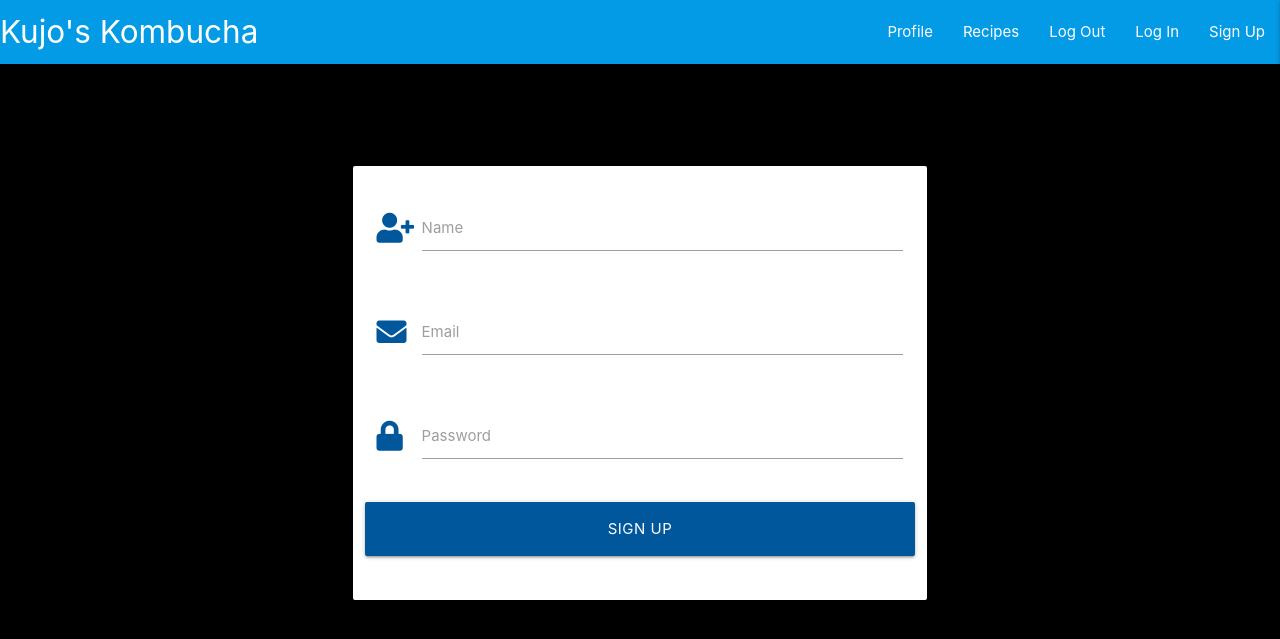
After one commit to JMortifee/data-centric-development, a Flask app: page /sign_up in a window 1280 px wide. The commit adds this page. Shown: the top 639 px of the page. Run offline with Flask 2, Linux system fonts and the light colour scheme; some libraries are stand-ins or nearby versions.

Commit message:
created sign up function and page

```diff
--- a/app.py
+++ b/app.py
@@ -4,6 +4,7 @@ from flask import (
     redirect, request, session, url_for)
 from flask_pymongo import PyMongo
 from bson.objectid import ObjectId
+from werkzeug.security import generate_password_hash, check_password_hash
 if os.path.exists("env.py"):
     import env
 
@@ -18,6 +19,34 @@ mongo = PyMongo(app)
 
 
 @app.route("/")
+def landing():
+    return render_template("landing.html")
+
+
+@app.route("/sign_up", methods=["GET", "POST"])
+def sign_up():
+    if request.method == "POST":
+        # check if email already exists in db
+        existing_user = mongo.db.users.find_one(
+            {"email": request.form.get("email")})
+
+        if existing_user:
+            flash("Email already exists")
+            return redirect(url_for("sign_up"))
+
+        register = {
+            "name": request.form.get("name"),
+            "email": request.form.get("email"),
+            "password": generate_password_hash(request.form.get("password"))
+        }
+        mongo.db.users.insert_one(register)
+
+        # put the new user into 'session' cookie
+        session["user"] = request.form.get("username")
+        flash("Registration Successful!")
+    return render_template("sign_up.html")
+
+
 @app.route("/recipes")
 def recipes():
     recipes = mongo.db.recipes.find()
--- a/static/css/style.css
+++ b/static/css/style.css
@@ -1,2 +1,22 @@
 body {
-    background-color: red;}
+    background: black;
+  }
+
+.navbar-list {
+    float: right;
+    margin-right: 0;
+}
+
+.navbar-list ul li{
+    float: right;
+}
+
+
+/* sign up page */
+
+.sign_up-container{
+    margin:0 auto;
+    margin-top: 20px;
+    width: 100%;
+    background: orange;
+}
--- a/static/js/script.js
+++ b/static/js/script.js
@@ -0,0 +1,7 @@
+/*
+    jQuery for MaterializeCSS initialization
+*/
+
+$(document).ready(function () {
+    $(".sidenav").sidenav({edge: "right"});
+});
--- a/templates/base.html
+++ b/templates/base.html
@@ -3,21 +3,65 @@
 <head>
     <meta charset="UTF-8">
     <meta name="viewport" content="width=device-width, initial-scale=1.0">
-    <script src="https://code.jquery.com/jquery-3.5.1.min.js"
-    integrity="sha256-9/aliU8dGd2tb6OSsuzixeV4y/faTqgFtohetphbbj0=" crossorigin="anonymous"></script>
-  <link rel="stylesheet" href="https://maxcdn.bootstrapcdn.com/bootstrap/4.2.1/css/bootstrap.min.css" type="text/css" />
-  <script src="https://maxcdn.bootstrapcdn.com/bootstrap/4.2.1/js/bootstrap.min.js"></script>
-  <script src="https://kit.fontawesome.com/917531dfb5.js" crossorigin="anonymous"></script>
-  <link rel="stylesheet" href="static/css/style.css" type="text/css">
+    <link rel="stylesheet" href="https://cdnjs.cloudflare.com/ajax/libs/font-awesome/5.13.1/css/all.min.css"
+        integrity="sha512-xA6Hp6oezhjd6LiLZynuukm80f8BoZ3OpcEYaqKoCV3HKQDrYjDE1Gu8ocxgxoXmwmSzM4iqPvCsOkQNiu41GA==" crossorigin="anonymous" type="text/css">
+    <link rel="stylesheet" href="https://cdnjs.cloudflare.com/ajax/libs/materialize/1.0.0/css/materialize.min.css" type="text/css">
+    <link rel="stylesheet" href="{{ url_for('static', filename='css/style.css') }}" type="text/css">
+    {% block styles %}
+    {% endblock %}
     <title>Kujo's Kombucha</title>
 </head>
 <body>
 
-    <h1>I'm part of the base template!</h1>
-    {% block content %}
+	<header>
+        <!-- top navbar -->
+		<nav class="nav-extended text-shadow light-blue darken-1">
+			<div class="nav-wrapper">
+				<a href="{{ url_for('landing') }}" class="brand-logo">Kujo's Kombucha</a>
+				<a href="#" data-target="mobile-demo" class="sidenav-trigger right"><i class="fas fa-bars"></i></a>
+				<ul class="right hide-on-med-and-down">
+          <li><a href="#">Profile</a></li>
+          <li><a href="{{ url_for('recipes') }}">Recipes</a></li>
+          <li><a href="#">Log Out</a></li>
+          <li><a href="#">Log In</a></li>
+          <li><a href="{{ url_for('sign_up') }}">Sign Up</a></li>
+				</ul>
+			</div>
+		</nav>
+
+        <!-- mobile sidenav -->
+		<ul class="sidenav" id="mobile-demo">
+      <li><a href="#">Profile</a></li>
+      <li><a href="{{ url_for('recipes') }}">Recipes</a></li>
+      <li><a href="#">Log Out</a></li>
+      <li><a href="#">Log In</a></li>
+      <li><a href="{{ url_for('sign_up') }}">Sign Up</a></li>
+		</ul>
+	</header>
+
+    <section>
+        <!-- flash messages -->
+        {% with messages = get_flashed_messages() %}
+            {% if messages %}
+                {% for message in messages %}
+                    <div class="row flashes">
+                        <h4 class="light-blue lighten-4 center-align">{{ message }}</h4>
+                    </div>
+                {% endfor %}
+            {% endif %}
+        {% endwith %}
+    </section>
+
+    <main class="container">
+        {% block content %}
+        {% endblock %}
+    </main>
+
+    <script src="https://code.jquery.com/jquery-3.5.1.min.js"
+        integrity="sha256-9/aliU8dGd2tb6OSsuzixeV4y/faTqgFtohetphbbj0=" crossorigin="anonymous"></script>
+    <script src="https://cdnjs.cloudflare.com/ajax/libs/materialize/1.0.0/js/materialize.min.js"></script>
+    <script src="{{ url_for('static', filename='js/script.js') }}"></script>
+    {% block scripts %}
     {% endblock %}
-
-    <script src="static/js/script.js"></script>
-
 </body>
 </html>
--- a/templates/landing.html
+++ b/templates/landing.html
@@ -1,6 +1,8 @@
 {% extends "base.html" %}
 
+{% block content %}
 
+<h1>landing</h1>
 
 
 {% endblock %}
--- a/templates/recipes.html
+++ b/templates/recipes.html
@@ -1,7 +1,6 @@
 {% extends "base.html" %}
 {% block content %}
 
-    <h2>I'm extending the base template!</h2>
 
     {% for recipe in recipes %}
     {{ recipe.recipe_name }}<br>
--- /dev/null
+++ b/templates/sign_up.html
@@ -0,0 +1,45 @@
+{% extends "base.html" %}
+{% block content %}
+
+    <h3 class="center-align">Register</h3>
+
+    <div class="row">
+        <form class="col s12 m8 offset-m2" method="POST" action="{{ url_for('sign_up') }}">
+            <div class="card-panel">
+                <!-- name -->
+                <div class="row">
+					<div class="input-field col s12">
+						<i class="fas fa-user-plus prefix light-blue-text text-darken-4"></i>
+						<input id="name" name="name" type="text" minlength="5"
+                            maxlength="15" pattern="^[a-zA-Z]$" class="validate" required>
+						<label for="name">Name</label>
+					</div>
+                </div>
+                <!-- email -->
+                <div class="row">
+					<div class="input-field col s12">
+						<i class="fas fa-envelope prefix light-blue-text text-darken-4"></i>
+						<input id="email" name="email" type="email" class="validate" required>
+						<label for="name">Email</label>
+					</div>
+                </div>
+                <!-- passowrd -->
+                <div class="row">
+                    <div class="input-field col s12">
+						<i class="fas fa-lock prefix light-blue-text text-darken-4"></i>
+                        <input id="password" name="password" type="password" minlength="5"
+                            maxlength="15" pattern="^[a-zA-Z0-9]{5,15}$" class="validate" required>
+                        <label for="password">Password</label>
+                    </div>
+                </div>
+                <!-- register -->
+                <div class="row">
+                    <button type="submit" class="col s12 btn-large light-blue darken-4 text-shadow">
+                        Sign Up
+                    </button>
+                </div>
+            </div>
+        </form>
+    </div>
+
+{% endblock %}
```
